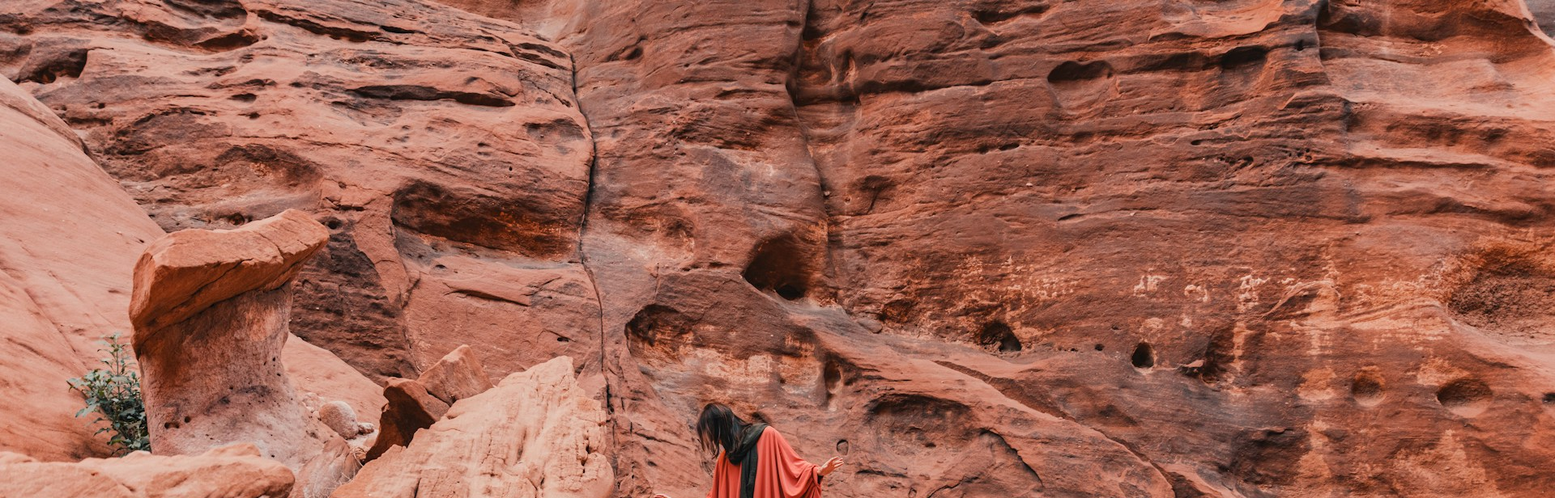
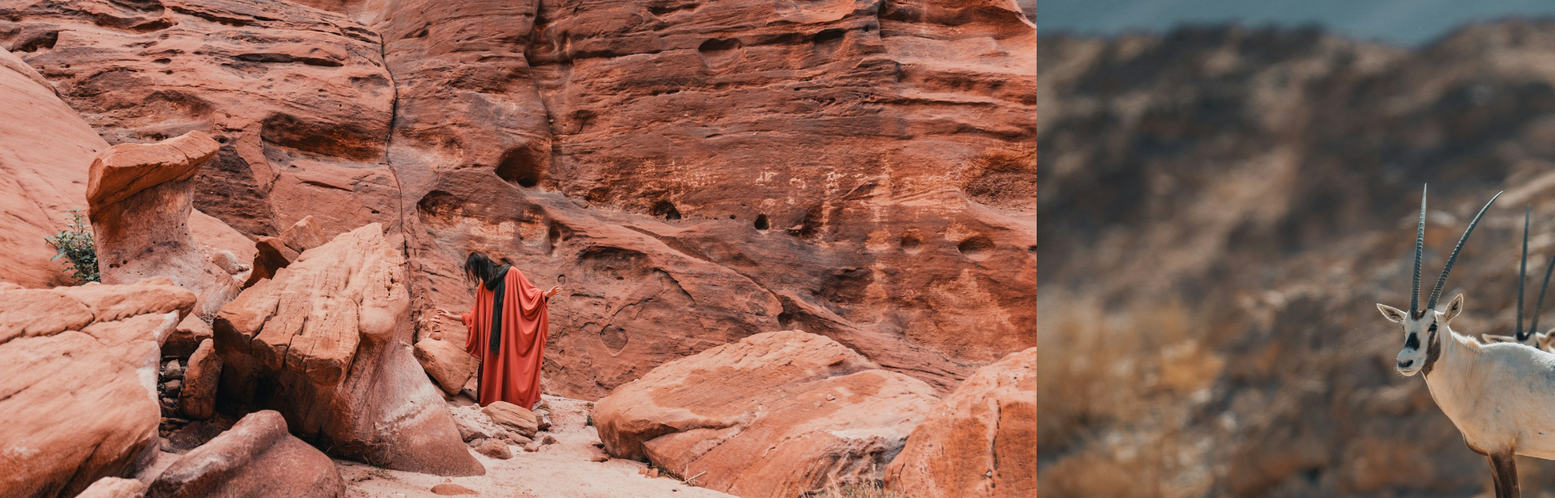
Before and after one commit to Muqorrobin22/Carousel-with-react-and-scss, a React (Vite) app: page / in a window 1280 px wide. Shown: the top 616 px of the page at 81% size, 1920 px wide, since content can reach past the window. Built offline with nearby package versions, Linux system fonts and the light colour scheme.

Commit message:
Adjust the image carousel style

```diff
--- a/src/components/CarouselInner.module.scss
+++ b/src/components/CarouselInner.module.scss
@@ -2,4 +2,15 @@
   list-style: none;
   margin: 0;
   padding: 0;
+
+  display: flex;
+  max-height: 100vh;
+
+  &__item {
+    img {
+      height: 100%;
+      min-width: 100vw;
+      width: 100%;
+    }
+  }
 }
```
